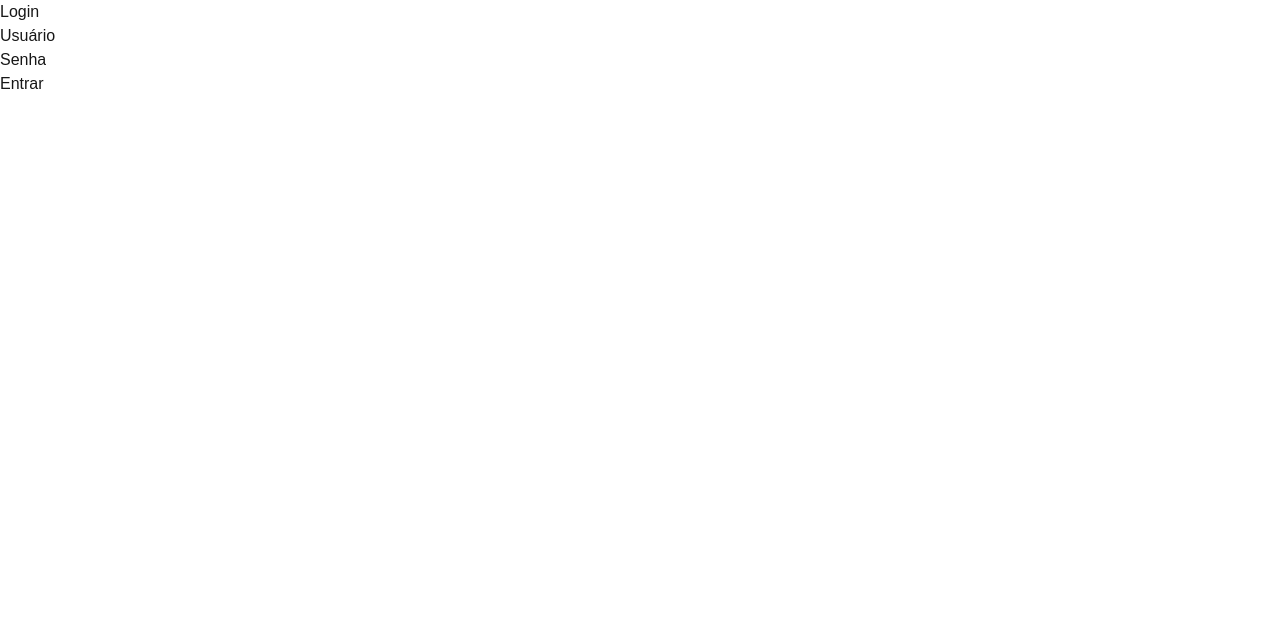
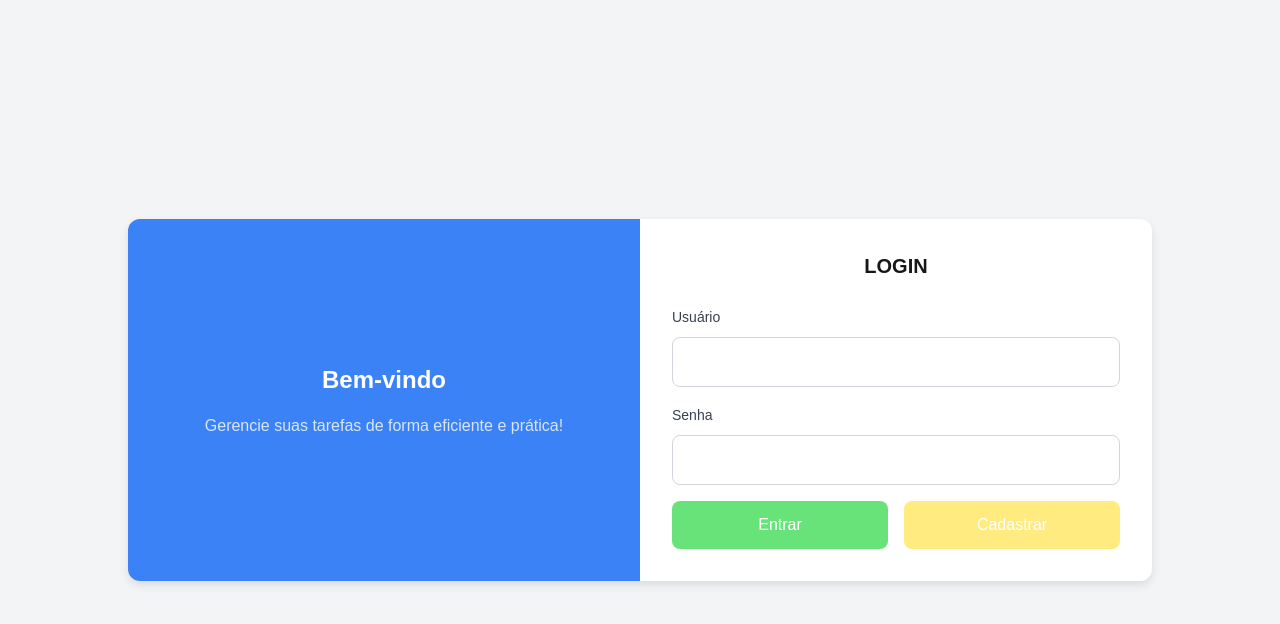
Before and after one commit to Kaionobre/projeto-tasks-web2, a Next.js app in the folder frontend/projeto-tasks/: page /login in a window 1280 px wide. Shown: the top 624 px of the page. Built offline with nearby package versions, Linux system fonts and the light colour scheme.

Commit message:
Finalizaçao CRUD Task
CRUD de Task feito em Janelas Modal.

```diff
--- /dev/null
+++ b/frontend/projeto-tasks/src/app/login/login.module.css
@@ -0,0 +1,132 @@
+.container {
+    display: flex;
+    min-height: 100vh;
+    justify-content: center;
+    align-items: center;
+    background-color: #f3f4f6; /* Fundo cinza claro */
+  }
+
+
+  .content {
+    display: flex;
+    width: 100%;
+    max-width: 1024px;
+    box-shadow: 0 4px 10px rgba(0, 0, 0, 0.1);
+    border-radius: 12px;
+    overflow: hidden;
+  }
+
+
+  .sidebar {
+    flex: 1;
+    background: #3b82f6;
+    color: white;
+    display: flex;
+    flex-direction: column;
+    justify-content: center;
+    align-items: center;
+    padding: 2rem;
+  }
+
+
+  .sidebar h1 {
+    font-size: 1.5rem;
+    font-weight: bold;
+    margin-bottom: 1rem;
+  }
+
+
+  .sidebar p {
+    font-size: 1rem;
+    opacity: 0.8;
+    text-align: center;
+  }
+
+
+  .formContainer {
+    flex: 1;
+    background-color: white;
+    padding: 2rem;
+    display: flex;
+    flex-direction: column;
+    justify-content: center;
+  }
+
+
+  .formContainer h1 {
+    font-size: 1.25rem;
+    font-weight: bold;
+    text-align: center;
+    margin-bottom: 1.5rem;
+  }
+
+
+  .inputGroup {
+    margin-bottom: 1rem;
+  }
+
+
+  .inputGroup label {
+    font-size: 0.875rem;
+    color: #374151;
+  }
+
+
+  .inputGroup input {
+    width: 100%;
+    padding: 0.75rem;
+    border: 1px solid #d1d5db;
+    border-radius: 8px;
+    margin-top: 0.5rem;
+  }
+
+
+  .inputGroup input:focus {
+    outline: none;
+    border-color: #3D9ACD;
+  }
+
+
+  .buttonGroup {
+    display: flex;
+    gap: 1rem;
+  }
+
+
+  .buttonGroup button {
+    flex: 1;
+    padding: 0.75rem;
+    border: none;
+    border-radius: 8px;
+    font-size: 1rem;
+    cursor: pointer;
+    color: white;
+  }
+
+
+  .buttonGroup button:first-child {
+    background-color: #68E379;
+  }
+
+
+  .buttonGroup button:first-child:hover {
+    background-color: #0fd496;
+  }
+
+
+  .buttonGroup button:last-child {
+    background-color: #FFEB80;
+  }
+
+
+  .buttonGroup button:last-child:hover {
+    background-color: #f2ea53;
+  }
+
+
+  .error {
+    margin-top: 1rem;
+    color: #dc2626;
+    font-size: 0.875rem;
+    text-align: center;
+  }
--- a/frontend/projeto-tasks/src/app/login/page.tsx
+++ b/frontend/projeto-tasks/src/app/login/page.tsx
@@ -1,7 +1,10 @@
 "use client";
 
+
+import styles from "./login.module.css"; // Importando o CSS corretamente
 import { useState } from "react";
-import { useRouter } from "next/navigation"; // Para redirecionar após login
+import { useRouter } from "next/navigation";
+
 
 export default function LoginPage() {
   const [username, setUsername] = useState("");
@@ -9,9 +12,11 @@ export default function LoginPage() {
   const [error, setError] = useState<string | null>(null);
   const router = useRouter();
 
+
   const handleSubmit = async (e: React.FormEvent) => {
     e.preventDefault();
     setError(null);
+
 
     try {
       const response = await fetch("http://127.0.0.1:8000/api/token/", {
@@ -20,54 +25,61 @@ export default function LoginPage() {
         body: JSON.stringify({ username, password }),
       });
 
+
       if (!response.ok) {
         throw new Error("Credenciais inválidas");
       }
 
+
       const data = await response.json();
-      localStorage.setItem("token", data.access); // Salva o token no localStorage
-      router.push("/tasks"); // Redireciona para a página de tarefas após login
+      localStorage.setItem("token", data.access);
+      router.push("/tasks");
     } catch (err: any) {
       setError(err.message);
     }
   };
 
+
   return (
-    <div className="max-w-md mx-auto mt-10">
-      <h1 className="text-2xl font-bold mb-4">Login</h1>
+    <div className={styles.container}>
+      <div className={styles.content}>
+        {/* Parte ilustrativa */}
+        <div className={styles.sidebar}>
+          <h1>Bem-vindo</h1>
+          <p>Gerencie suas tarefas de forma eficiente e prática!</p>
+        </div>
+
+
+        {/* Parte de login */}
+        <div className={styles.formContainer}>
+          <h1>LOGIN</h1>
           <form onSubmit={handleSubmit}>
-        <div className="mb-4">
-          <label htmlFor="username" className="block text-sm font-medium">
-            Usuário
-          </label>
+            <div className={styles.inputGroup}>
+              <label htmlFor="username">Usuário</label>
               <input
                 id="username"
                 type="text"
-            className="w-full p-2 border border-gray-300 rounded"
                 value={username}
                 onChange={(e) => setUsername(e.target.value)}
               />
             </div>
-        <div className="mb-4">
-          <label htmlFor="password" className="block text-sm font-medium">
-            Senha
-          </label>
+            <div className={styles.inputGroup}>
+              <label htmlFor="password">Senha</label>
               <input
                 id="password"
                 type="password"
-            className="w-full p-2 border border-gray-300 rounded"
                 value={password}
                 onChange={(e) => setPassword(e.target.value)}
               />
             </div>
-        <button
-          type="submit"
-          className="w-full bg-blue-500 text-white py-2 rounded hover:bg-blue-600"
-        >
-          Entrar
-        </button>
-        {error && <p className="mt-4 text-red-500">{error}</p>}
+            <div className={styles.buttonGroup}>
+              <button type="submit">Entrar</button>
+              <button type="button">Cadastrar</button>
+            </div>
+            {error && <p className={styles.error}>{error}</p>}
           </form>
+        </div>
+      </div>
     </div>
   );
 }
--- a/frontend/projeto-tasks/src/app/tasks/create/page.tsx
+++ b/frontend/projeto-tasks/src/app/tasks/create/page.tsx
@@ -119,7 +119,7 @@ export default function CreateTaskPage() {
     window.location.href = "/login"; // Redireciona para a página de login
   };
   const handleTask = () => {
-    router.push("/tasks"); // Redireciona para a página de login
+    window.location.href = "/tasks"; // Redireciona para a página de login
   };
 
 
```
Also changed, not shown: frontend/projeto-tasks/src/app/tasks/modal.tsx (added, +36 -0 lines), frontend/projeto-tasks/src/app/tasks/modalStyles.ts (added, +54 -0 lines), frontend/projeto-tasks/src/app/tasks/page.tsx (+201 -6 lines), frontend/projeto-tasks/src/app/tasks/styles.css (+6 -1 lines), 1 other file (tests, documents, lock files or other folders). Lines whose indentation alone changed are shown as unchanged.
